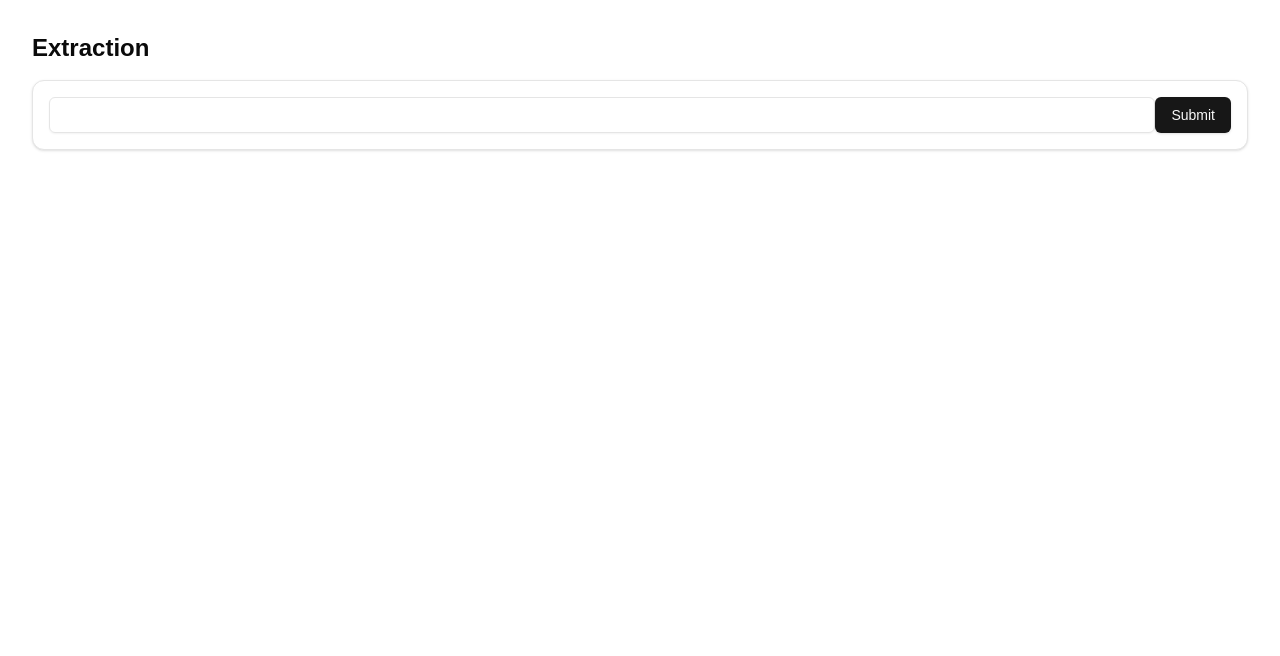
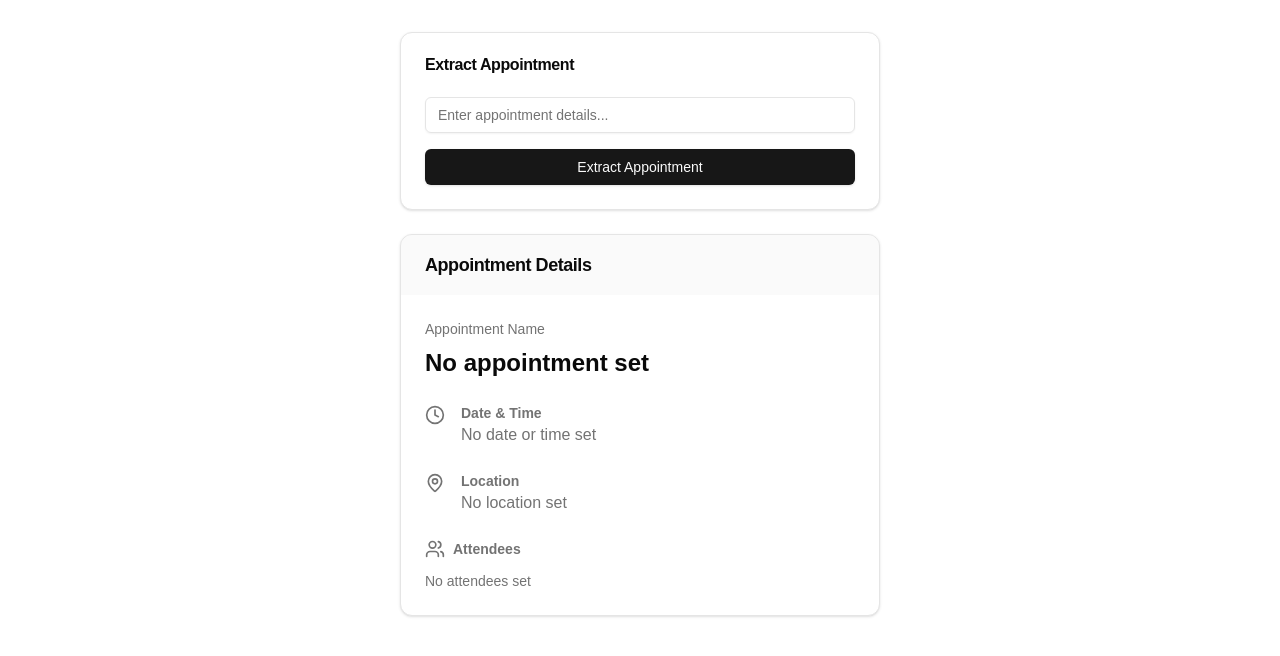
Before and after one commit to nicoalbanese/next-conf-24-starter, a Next.js app: page /extraction in a window 1280 px wide. Shown: the top 656 px of the page. Built offline with nearby package versions, Linux system fonts and the light colour scheme.

Commit message:
update extraction

```diff
--- a/app/(4-extraction)/extraction/calendar-appointment.tsx
+++ b/app/(4-extraction)/extraction/calendar-appointment.tsx
@@ -1,57 +1,66 @@
-import { Card, CardContent, CardHeader, CardTitle } from "@/components/ui/card";
-import { Avatar, AvatarFallback } from "@/components/ui/avatar";
+import { Card, CardContent, CardHeader, CardTitle } from "@/components/ui/card"
+import { Avatar, AvatarFallback } from "@/components/ui/avatar"
+import {  ClockIcon, MapPinIcon, UsersIcon } from "lucide-react"
 
-export interface AppointmentDetailsProps {
-  title: string;
-  date: string;
-  startTime?: string;
-  endTime?: string;
-  location?: string;
-  attendees?: string[];
-  emoji?: string;
+export interface AppointmentDetails {
+  title: string
+  date: string
+  startTime: string | null
+  endTime: string | null
+  location: string | null
+  attendees: string[] | null
 }
 
-export function AppointmentDetails({
-  title,
-  date,
-  startTime,
-  endTime,
-  location,
-  attendees,
-  emoji,
-}: AppointmentDetailsProps) {
+interface CalendarAppointmentProps {
+  appointment: AppointmentDetails | null
+}
+
+export function CalendarAppointment({ appointment }: CalendarAppointmentProps) {
   return (
-    <Card>
-      <CardHeader>
-        <CardTitle>Appointment Details</CardTitle>
+    <Card className="overflow-hidden">
+      <CardHeader className="bg-muted/50 px-6 py-4">
+        <CardTitle className="text-lg font-semibold">Appointment Details</CardTitle>
       </CardHeader>
-      <CardContent className="space-y-4">
+      <CardContent className="p-6 space-y-6">
         <div className="space-y-2">
-          <h3 className="text-sm font-bold">Title</h3>
-          <p className="text-sm">
-            {title || "No title set"} {emoji}
-          </p>
+          <p className="text-sm font-medium text-muted-foreground">Appointment Name</p>
+          <h2 className="text-2xl font-bold">
+            {appointment?.title || "No appointment set"}
+          </h2>
         </div>
-        <div className="space-y-2">
-          <h3 className="text-sm font-bold">Date & Time</h3>
-          <p className="text-sm">
-            {date ? `${date}, ` : ""}
-            {startTime && endTime
-              ? `${startTime} - ${endTime}`
-              : "No time set"}
-          </p>
+        <DetailItem
+          icon={<ClockIcon className="h-5 w-5 text-muted-foreground" />}
+          label="Date & Time"
+          value={
+            appointment?.date
+              ? `${appointment.date}${
+                  appointment.startTime && appointment.endTime
+                    ? `, ${appointment.startTime} - ${appointment.endTime}`
+                    : ""
+                }`
+              : null
+          }
+          placeholder="No date or time set"
+          emphasized
+        />
+        <DetailItem
+          icon={<MapPinIcon className="h-5 w-5 text-muted-foreground" />}
+          label="Location"
+          value={appointment?.location}
+          placeholder="No location set"
+          emphasized
+        />
+        <div className="space-y-3">
+          <div className="flex items-center space-x-2">
+            <UsersIcon className="h-5 w-5 text-muted-foreground" />
+            <p className="text-sm font-semibold text-muted-foreground">Attendees</p>
           </div>
-        <div className="space-y-2">
-          <h3 className="text-sm font-bold">Location</h3>
-          <p className="text-sm">{location || "No location set"}</p>
-        </div>
-        <div className="space-y-2">
-          <h3 className="text-sm font-bold">Attendees</h3>
-          <div className="flex flex-wrap gap-2">
-            {attendees?.map((attendee, index) => (
-              <div key={index} className="flex items-center space-x-2">
+          {appointment?.attendees && appointment.attendees.length > 0 ? (
+            <div className="grid grid-cols-1 md:grid-cols-2 gap-4">
+              {appointment.attendees.map((attendee, index) => (
+                <div key={index} className="flex items-center space-x-3">
                   <Avatar className="h-8 w-8">
-                  <AvatarFallback>
+                    <AvatarFallback className="text-xs font-medium">
                       {attendee
                         .split(" ")
                         .map((n) => n[0])
@@ -59,7 +68,7 @@ export function AppointmentDetails({
                     </AvatarFallback>
                   </Avatar>
                   <div>
-                  <p className="text-sm font-bold">{attendee}</p>
+                    <p className="text-sm font-semibold">{attendee}</p>
                     <p className="text-xs text-muted-foreground">
                       {attendee.toLowerCase().split(" ").join("_")}@company.com
                     </p>
@@ -67,8 +76,31 @@ export function AppointmentDetails({
                 </div>
               ))}
             </div>
+          ) : (
+            <p className="text-sm text-muted-foreground">No attendees set</p>
+          )}
         </div>
       </CardContent>
     </Card>
-  );
+  )
 }
+
+function DetailItem({ icon, label, value, placeholder, emphasized = false }: {
+  icon: React.ReactNode
+  label: string
+  value: string | null | undefined
+  placeholder: string
+  emphasized?: boolean
+}) {
+  return (
+    <div className="flex items-start space-x-4">
+      <div className="mt-0.5">{icon}</div>
+      <div>
+        <p className="text-sm font-semibold text-muted-foreground">{label}</p>
+        <p className={`${emphasized ? 'text-base font-medium' : 'text-sm'}`}>
+          {value || <span className="font-normal text-muted-foreground">{placeholder}</span>}
+        </p>
+      </div>
+    </div>
+  )
+}
--- a/app/(4-extraction)/extraction/page.tsx
+++ b/app/(4-extraction)/extraction/page.tsx
@@ -1,32 +1,43 @@
 "use client";
-import { Card, CardContent } from "@/components/ui/card";
+
+import { useState } from "react";
+import { Card, CardContent, CardHeader, CardTitle } from "@/components/ui/card";
 import { Input } from "@/components/ui/input";
 import { Button } from "@/components/ui/button";
-import { useState } from "react";
+import { CalendarAppointment } from "./calendar-appointment";
 
 export default function Page() {
   const [loading, setLoading] = useState(false);
-  return (
-    <div className="p-8 space-y-4">
-      <h1 className="text-2xl font-semibold">Extraction</h1>
-      <Card>
-        <CardContent className="p-4">
-          <form
-            className="flex"
-            onSubmit={(e) => {
+
+  const handleSubmit = async (e: React.FormEvent<HTMLFormElement>) => {
     e.preventDefault();
     setLoading(true);
     // extract appointment
     setLoading(false);
-            }}
-          >
-            <Input name="appointment" />
-            <Button type="submit" disabled={loading}>
-              Submit{loading ? "ting" : ""}
+  };
+
+  return (
+    <div className="max-w-lg mx-auto px-4 py-8">
+      <div className="flex flex-col gap-6">
+        <Card>
+          <CardHeader>
+            <CardTitle>Extract Appointment</CardTitle>
+          </CardHeader>
+          <CardContent>
+            <form onSubmit={handleSubmit} className="space-y-4">
+              <Input
+                name="appointment"
+                placeholder="Enter appointment details..."
+                className="w-full"
+              />
+              <Button type="submit" className="w-full" disabled={loading}>
+                {loading ? "Extracting..." : "Extract Appointment"}
               </Button>
             </form>
           </CardContent>
         </Card>
+        <CalendarAppointment appointment={null} />
+      </div>
     </div>
   );
 }
```
Lines whose indentation alone changed are shown as unchanged.
